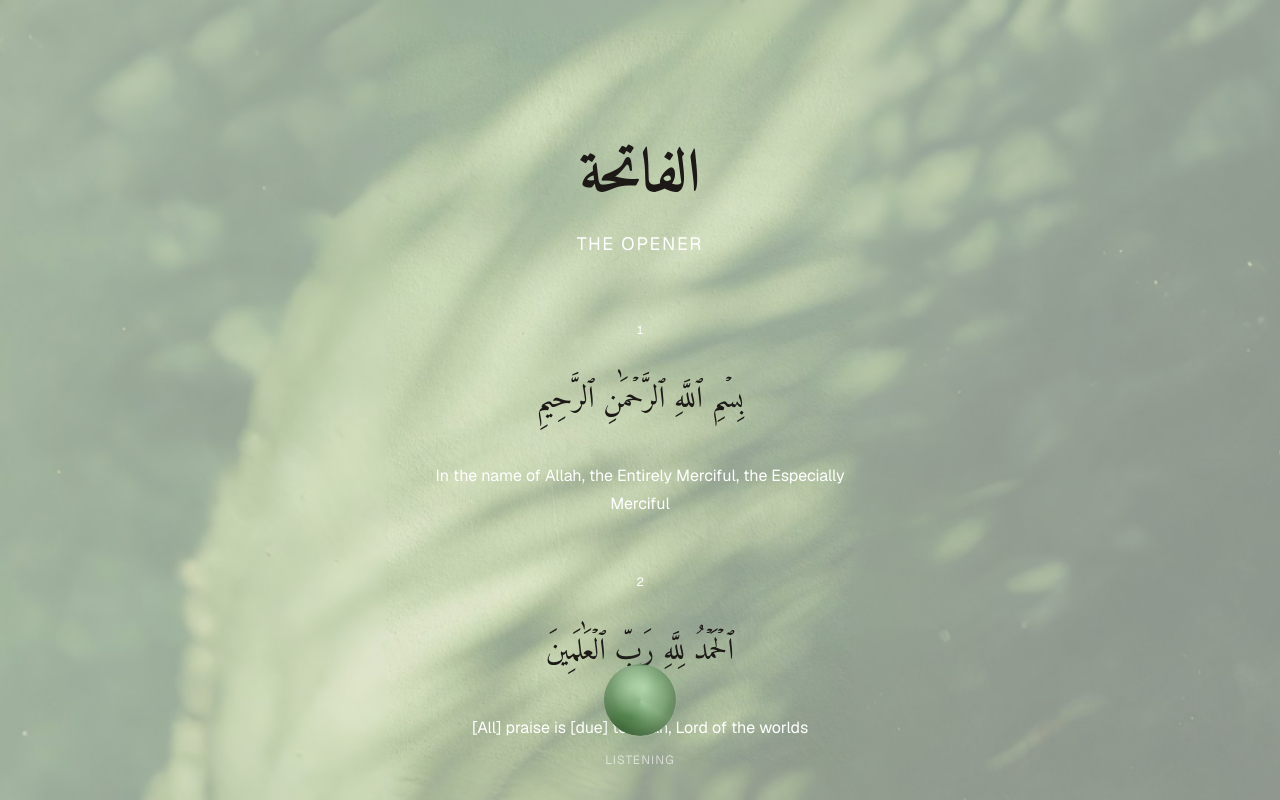
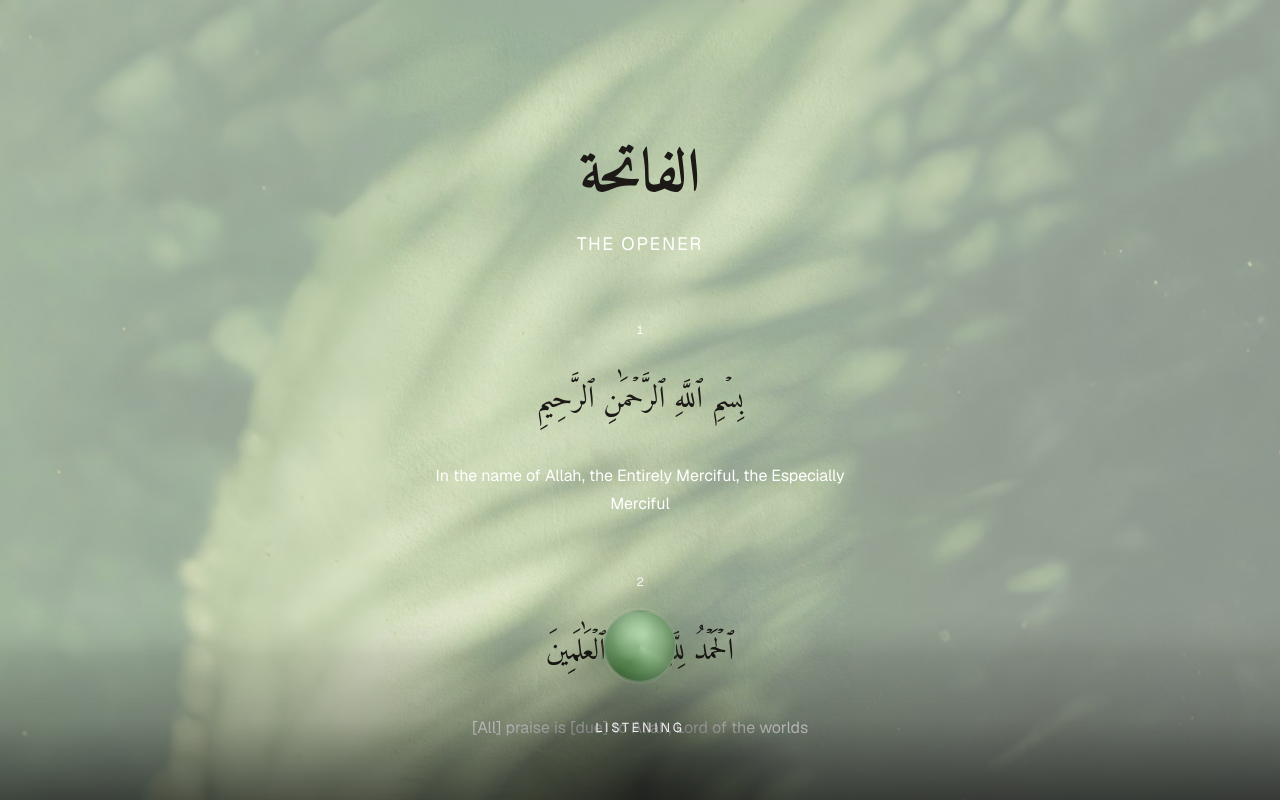
Before and after one commit to aymanfouad123/taraweeh, a Next.js app: page / in a window 1280 px wide. Both pictures are taken after a click on the button "Start syncing". Shown: the top 800 px of the page. Built offline with nearby package versions, Linux system fonts and the light colour scheme.

Commit message:
chore: orb styling fixes

```diff
--- a/app/components/SyncOrb.tsx
+++ b/app/components/SyncOrb.tsx
@@ -1,3 +1,4 @@
+// app/components/SyncOrb.tsx
 "use client";
 
 import { useState } from "react";
@@ -7,60 +8,67 @@ export default function SyncOrb() {
   const [isActive, setIsActive] = useState(false);
 
   return (
-    <div className="flex flex-col items-center gap-4">
+    <div className="flex flex-col items-center gap-0">
+      {/* Fixed-size frame keeps orb + label center stable during animations */}
+      <div className="relative flex h-36 w-36 items-center justify-center">
+        <div style={{ filter: "drop-shadow(0 18px 45px rgba(0,0,0,0.55))" }}>
           <motion.button
-        className="relative flex items-center justify-center"
+            className="relative flex h-28 w-28 items-center justify-center"
             onClick={() => setIsActive(!isActive)}
-        whileTap={{ scale: 0.88 }}
-        transition={{ type: "spring", stiffness: 400, damping: 20 }}
+            whileTap={{ scale: 0.9 }}
+            transition={{ type: "spring", stiffness: 420, damping: 22 }}
             aria-label={isActive ? "Stop syncing" : "Start syncing"}
           >
-        {/* Outer glow — expands when active */}
+            {/* Outer glow */}
             <motion.div
               className="absolute rounded-full"
               animate={{
-            width: isActive ? 120 : 80,
-            height: isActive ? 120 : 80,
-            opacity: isActive ? 0.3 : 0,
+                width: isActive ? 128 : 86,
+                height: isActive ? 128 : 86,
+                opacity: isActive ? 0.28 : 0,
               }}
               transition={{ type: "spring", stiffness: 200, damping: 25 }}
               style={{
                 background:
-              "radial-gradient(circle, rgba(106,168,96,0.5) 0%, rgba(106,168,96,0) 70%)",
+                  "radial-gradient(circle, rgba(106,168,96,0.55) 0%, rgba(106,168,96,0) 70%)",
               }}
             />
 
-        {/* Pulsing ring — visible when active */}
-        <AnimatePresence>
-          {isActive && (
+            {/* Pulse ring: always mounted for smoother state transitions */}
             <motion.div
-              className="absolute rounded-full border border-white/15"
-              initial={{ width: 72, height: 72, opacity: 0 }}
-              animate={{
-                width: [72, 100, 72],
-                height: [72, 100, 72],
-                opacity: [0.4, 0, 0.4],
-              }}
-              exit={{ opacity: 0, scale: 0.8 }}
-              transition={{
-                duration: 3,
+              className="absolute rounded-full border border-white/14"
+              animate={
+                isActive
+                  ? {
+                      scale: [1, 1.42, 1],
+                      opacity: [0.62, 0.08, 0.62],
+                    }
+                  : {
+                      scale: 1,
+                      opacity: 0,
+                    }
+              }
+              transition={
+                isActive
+                  ? {
+                      duration: 2.8,
                       repeat: Infinity,
                       ease: "easeInOut",
-              }}
+                    }
+                  : { duration: 0.22, ease: "easeOut" }
+              }
+              style={{ width: 76, height: 76 }}
             />
-          )}
-        </AnimatePresence>
 
-        {/* Main orb */}
+            {/* Orb */}
             <motion.div
               className="relative overflow-hidden rounded-full"
               animate={{
                 width: isActive ? 72 : 64,
                 height: isActive ? 72 : 64,
               }}
-          transition={{ type: "spring", stiffness: 300, damping: 25 }}
+              transition={{ type: "spring", stiffness: 320, damping: 26 }}
             >
-          {/* Base gradient layer */}
               <div
                 className="absolute inset-0 rounded-full"
                 style={{
@@ -69,7 +77,6 @@ export default function SyncOrb() {
                 }}
               />
 
-          {/* Rotating gradient blob 1 */}
               <div
                 className="absolute inset-[-20%] animate-[orb-spin_8s_linear_infinite]"
                 style={{
@@ -78,7 +85,6 @@ export default function SyncOrb() {
                 }}
               />
 
-          {/* Rotating gradient blob 2 — counter-direction */}
               <div
                 className="absolute inset-[-10%] animate-[orb-spin_6s_linear_infinite_reverse]"
                 style={{
@@ -87,7 +93,6 @@ export default function SyncOrb() {
                 }}
               />
 
-          {/* Drifting radial highlight */}
               <div
                 className="absolute inset-0 animate-[orb-drift_4s_ease-in-out_infinite]"
                 style={{
@@ -96,30 +101,33 @@ export default function SyncOrb() {
                 }}
               />
 
-          {/* Glass sheen */}
               <div
                 className="absolute inset-0 rounded-full"
                 style={{
                   background:
-                "linear-gradient(135deg, rgba(255,255,255,0.25) 0%, transparent 50%, rgba(0,0,0,0.1) 100%)",
+                    "linear-gradient(135deg, rgba(255,255,255,0.22) 0%, transparent 52%, rgba(0,0,0,0.12) 100%)",
                 }}
               />
 
-          {/* Inner shadow for depth */}
+              {/* subtle highlight ring + depth */}
               <div
                 className="absolute inset-0 rounded-full"
                 style={{
-              boxShadow: "inset 0 -4px 12px rgba(0,0,0,0.2), inset 0 2px 8px rgba(255,255,255,0.15)",
+                  boxShadow:
+                    "inset 0 0 0 1px rgba(255,255,255,0.16), inset 0 -4px 12px rgba(0,0,0,0.22), inset 0 2px 8px rgba(255,255,255,0.12)",
                 }}
               />
             </motion.div>
           </motion.button>
+        </div>
+      </div>
 
-      {/* Label */}
+      {/* Fixed label height prevents vertical jitter when text changes */}
+      <div className="flex h-5 items-center justify-center">
         <AnimatePresence mode="wait">
           <motion.span
             key={isActive ? "listening" : "sync"}
-          className="text-xs tracking-widest text-white/60 uppercase select-none"
+            className="text-[13px] tracking-[0.22em] text-white uppercase select-none"
             initial={{ opacity: 0, y: 4 }}
             animate={{ opacity: 1, y: 0 }}
             exit={{ opacity: 0, y: -4 }}
@@ -129,5 +137,6 @@ export default function SyncOrb() {
           </motion.span>
         </AnimatePresence>
       </div>
+    </div>
   );
 }
--- a/app/page.tsx
+++ b/app/page.tsx
@@ -43,18 +43,23 @@ const verses = [
 export default function Home() {
   return (
     <div className="relative min-h-svh font-sans">
-      {/* Fixed background image - stays in place while content scrolls */}
+      {/* Fixed background */}
       <div
         className="fixed inset-0 bg-cover bg-center bg-no-repeat"
         style={{ backgroundImage: "url(/green-wide.jpg)" }}
         aria-hidden
       />
-      {/* Semi-opaque overlay for text readability */}
+
+      {/* Overall readability overlay */}
       <div className="fixed inset-0 bg-(--background)/50" aria-hidden />
-      {/* Scrollable content */}
+
+      {/* Content */}
       <main className="relative flex min-h-svh items-start justify-center">
-        <div className="flex w-full max-w-2xl flex-col items-center px-6 pt-24 pb-40 sm:pt-32">
-          {/* Surah header */}
+        <div
+          className="flex w-full max-w-2xl flex-col items-center px-6 pt-24 sm:pt-32"
+          // Give enough space so the last verse never lives under the control
+          style={{ paddingBottom: "calc(260px + env(safe-area-inset-bottom))" }}
+        >
           <header className="mb-16 text-center">
             <h1
               className="font-arabic text-6xl font-bold leading-relaxed text-foreground"
@@ -67,7 +72,6 @@ export default function Home() {
             </p>
           </header>
 
-          {/* Verses */}
           <div className="flex w-full flex-col gap-14">
             {verses.map((verse) => (
               <article
@@ -95,8 +99,34 @@ export default function Home() {
         </div>
       </main>
 
-      {/* Fixed sync orb at bottom */}
-      <div className="fixed bottom-8 left-1/2 z-10 -translate-x-1/2">
+      {/* Bottom scrim (global) */}
+      <div
+        className="pointer-events-none fixed inset-x-0 bottom-0 z-10 h-48"
+        style={{
+          background:
+            "linear-gradient(to top, rgba(0,0,0,0.62) 0%, rgba(0,0,0,0.26) 42%, rgba(0,0,0,0.0) 100%)",
+          WebkitMaskImage:
+            "linear-gradient(to top, black 75%, transparent 100%)",
+          maskImage: "linear-gradient(to top, black 75%, transparent 100%)",
+        }}
+        aria-hidden
+      />
+
+      {/* Localized contrast under the control (stops text fighting it) */}
+      <div
+        className="pointer-events-none fixed inset-x-0 bottom-0 z-10 h-40"
+        style={{
+          background:
+            "radial-gradient(220px 140px at 50% 92%, rgba(0,0,0,0.45) 0%, rgba(0,0,0,0.22) 45%, transparent 75%)",
+        }}
+        aria-hidden
+      />
+
+      {/* Control */}
+      <div
+        className="fixed inset-x-0 bottom-10 z-20 flex justify-center"
+        style={{ paddingBottom: "calc(22px + env(safe-area-inset-bottom))" }}
+      >
         <SyncOrb />
       </div>
     </div>
```
Lines whose indentation alone changed are shown as unchanged.
